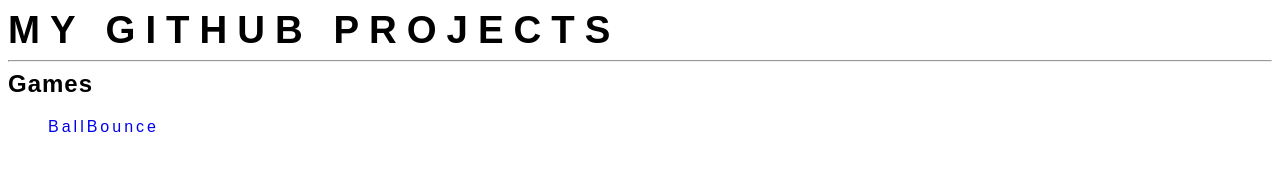
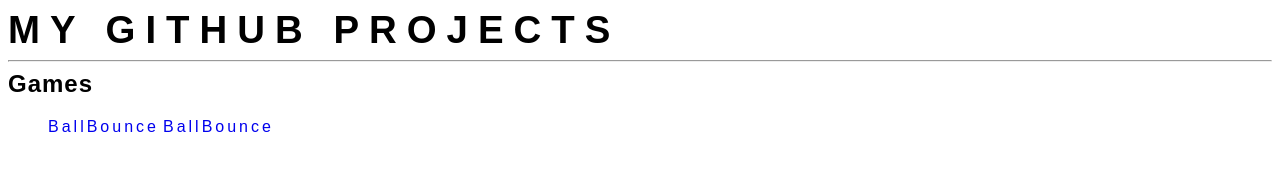
Before and after one commit to elishaking/elishaking.github.io, a plain HTML site: page index.html in a window 1280 px wide. Drawn offline with Linux system fonts and the light colour scheme.

Commit message:
updated page

```diff
--- a/index.html
+++ b/index.html
@@ -35,6 +35,7 @@
             <h2>Games</h2>
             <ul>
                 <l1><a href="https://elishaking.github.io/ballbounce/">BallBounce</a></l1>
+                <l1><a href="https://elishaking.github.io/jetfracas/">BallBounce</a></l1>
             </ul>
         </div>
 
```
